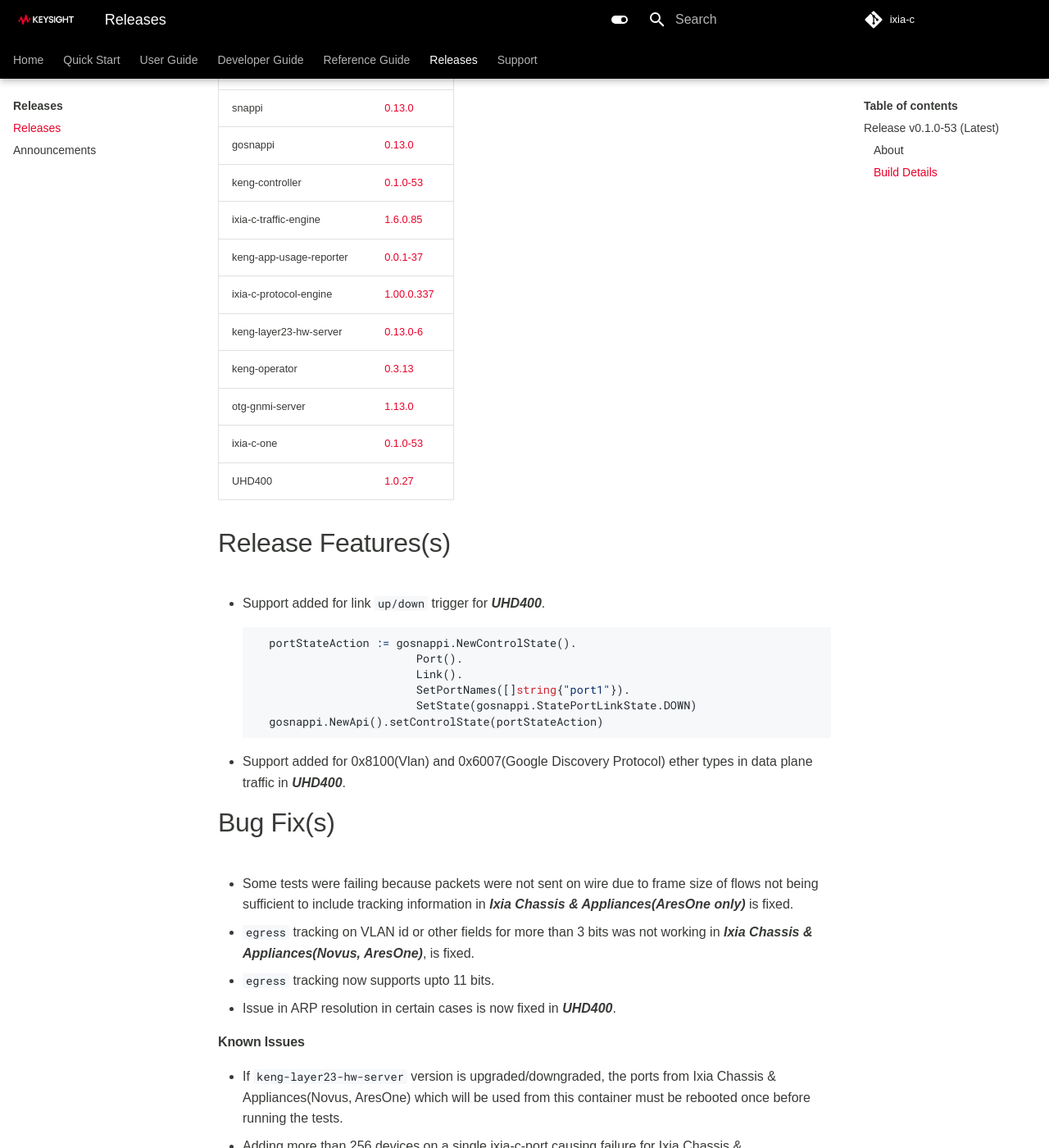
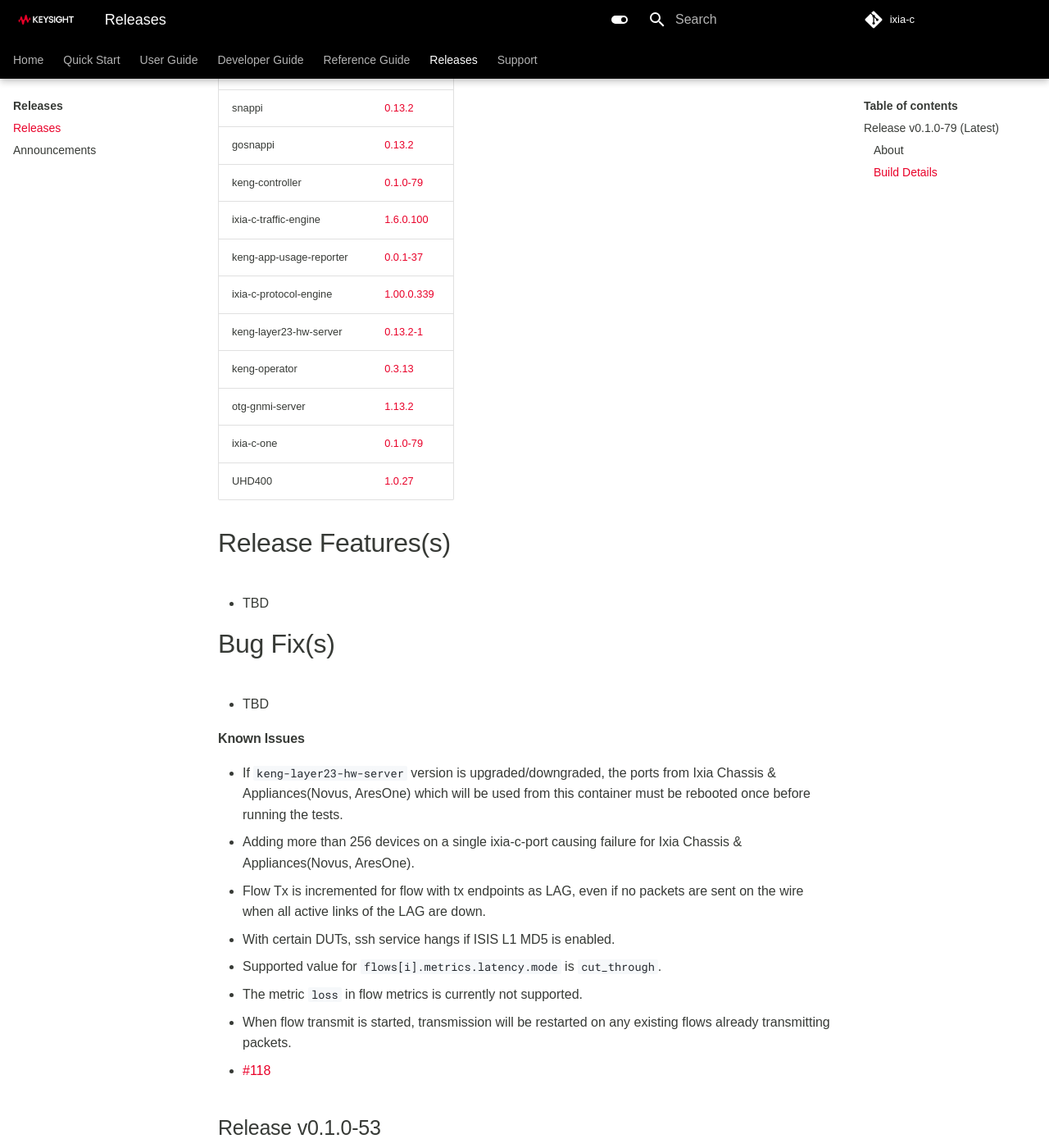
Before and after one commit to open-traffic-generator/ixia-c, an MkDocs documentation site: the page built from docs/releases.md, in a window 1280 px wide and 1400 px high, scrolled down 427 px. Shown: the whole window at 82% size. Built offline with MkDocs 1.6.1 and Material for MkDocs 9.7.7, drawn with Linux system fonts in a browser that asks for light colours; some web fonts are replaced; comment, search, counter and statistics services are not loaded; some of the changed text lies outside the part shown.

Commit message:
Release v0.1.0-79

```diff
--- a/docs/releases.md
+++ b/docs/releases.md
@@ -1,6 +1,48 @@
 # Ixia-c Release Notes and Version Compatibility
 
-## Release  v0.1.0-53 (Latest)
+## Release  v0.1.0-79 (Latest)
+> 24th November, 2023
+
+#### About
+
+This build includes new features and bug fixes.
+
+#### Build Details
+
+| Component                     | Version       |
+|-------------------------------|---------------|
+| Open Traffic Generator API    | [0.13.2](https://redocly.github.io/redoc/?url=https://raw.githubusercontent.com/open-traffic-generator/models/v0.13.2/artifacts/openapi.yaml)         |
+| snappi                        | [0.13.2](https://pypi.org/project/snappi/0.13.2)        |
+| gosnappi                      | [0.13.2](https://pkg.go.dev/github.com/open-traffic-generator/snappi/gosnappi@v0.13.2)        |
+| keng-controller               | [0.1.0-79](https://github.com/orgs/open-traffic-generator/packages/container/package/keng-controller)    |
+| ixia-c-traffic-engine         | [1.6.0.100](https://github.com/orgs/open-traffic-generator/packages/container/package/ixia-c-traffic-engine)       |
+| keng-app-usage-reporter       | [0.0.1-37](https://github.com/orgs/open-traffic-generator/packages/container/package/keng-app-usage-reporter)      |
+| ixia-c-protocol-engine        | [1.00.0.339](https://github.com/orgs/open-traffic-generator/packages/container/package/ixia-c-protocol-engine)    |
+| keng-layer23-hw-server        | [0.13.2-1](https://github.com/orgs/open-traffic-generator/packages/container/package/keng-layer23-hw-server)    |
+| keng-operator                 | [0.3.13](https://github.com/orgs/open-traffic-generator/packages/container/package/keng-operator)        |
+| otg-gnmi-server               | [1.13.2](https://github.com/orgs/open-traffic-generator/packages/container/package/otg-gnmi-server)         |
+| ixia-c-one                    | [0.1.0-79](https://github.com/orgs/open-traffic-generator/packages/container/package/ixia-c-one/)         |
+| UHD400                    | [1.0.27](https://downloads.ixiacom.com/support/downloads_and_updates/public/UHD400/1.0/1.0.27/artifacts.tar)         |
+
+# Release Features(s)
+* TBD
+
+
+# Bug Fix(s)
+* TBD
+
+
+#### Known Issues
+* If `keng-layer23-hw-server` version is upgraded/downgraded, the ports from Ixia Chassis & Appliances(Novus, AresOne) which will be used from this container must be rebooted once before running the tests.
+* Adding more than 256 devices on a single ixia-c-port causing failure for Ixia Chassis & Appliances(Novus, AresOne).
+* Flow Tx is incremented for flow with tx endpoints as LAG, even if no packets are sent on the wire when all active links of the LAG are down.
+* With certain DUTs, ssh service hangs if ISIS L1 MD5 is enabled.
+* Supported value for `flows[i].metrics.latency.mode` is `cut_through`.
+* The metric `loss` in flow metrics is currently not supported.
+* When flow transmit is started, transmission will be restarted on any existing flows already transmitting packets.
+* [#118](https://github.com/open-traffic-generator/ixia-c/issues/118)
+
+## Release  v0.1.0-53
 > 10th November, 2023
 
 #### About
```
Also changed, not shown: deployments/k8s/components/images/kustomization.yaml (+4 -4 lines), deployments/k8s/network-emulation/readme.md (+6 -6 lines), docs/deployments-kne.md (+13 -13 lines), docs/news.md (+4 -0 lines), docs/tests-chassis-app.md (+3 -3 lines), readme.md (+4 -4 lines), 3 other files.
